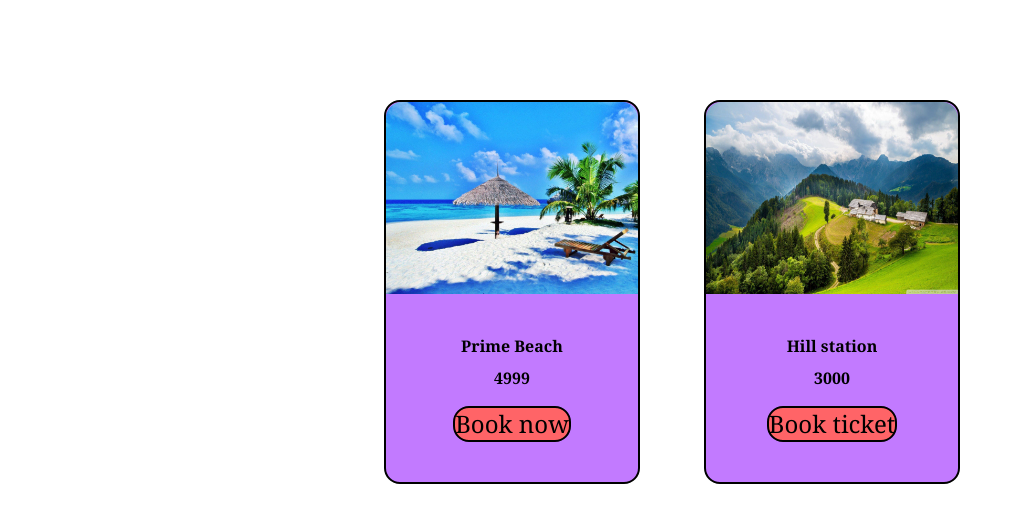
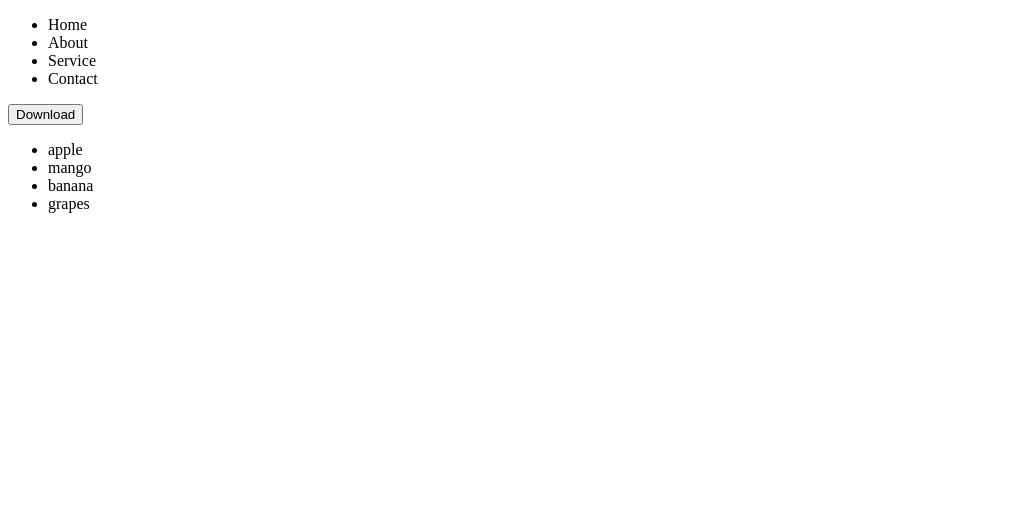
Before and after one commit to taresh2504/ReactJsbatch2, a React (Vite) app: page / in a window 1280 px wide. Shown: the top 522 px of the page, without its empty margins (0-1015 px from the left). Built offline with nearby package versions, Linux system fonts and the light colour scheme.

Commit message:
empty tag or react fragment,Navigation bar,map in react

```diff
--- a/src/Navbar.jsx
+++ b/src/Navbar.jsx
@@ -1,6 +1,16 @@
 import React from "react"
 
 let Navbar = ()=>{
+    // sm = 640px-768px Tablet
+    // md = 768px-1024px laptop
+    // lg = 1024-1300px
+    let mesage = ()=>{
+        return(
+            alert('download button pressed')
+        )
+    }
+
+    let fruits = ['apple','mango','banana','grapes']
     return(
         <>
         <ul>
@@ -9,6 +19,21 @@ let Navbar = ()=>{
             <li>Service</li>
             <li>Contact</li>
         </ul>
+        <div>
+            <button onClick={mesage}>Download</button>
+        </div>
+        <div>
+            <ul>
+            {
+                fruits.map((e,i)=>(
+
+                        <li key={i}>{e}</li>
+
+                ))
+            }
+            </ul>
+        </div>
+
         </>
     )
 }
--- a/src/main.jsx
+++ b/src/main.jsx
@@ -4,7 +4,8 @@ import './index.css'
 // import App from './Props.jsx'
 // import App from "./Assignment1";
 // import App from './Tailwind.jsx'
-import App from './Propscard.jsx'
+// import App from './Propscard.jsx'
+import App from './Navbar'
 
 createRoot(document.getElementById('root')).render(
 
```
